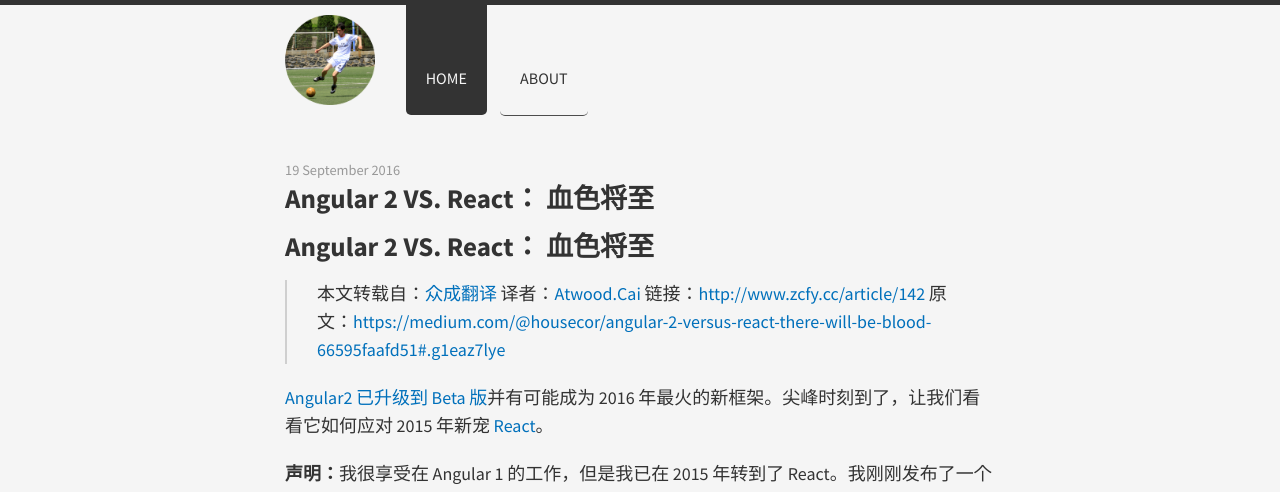
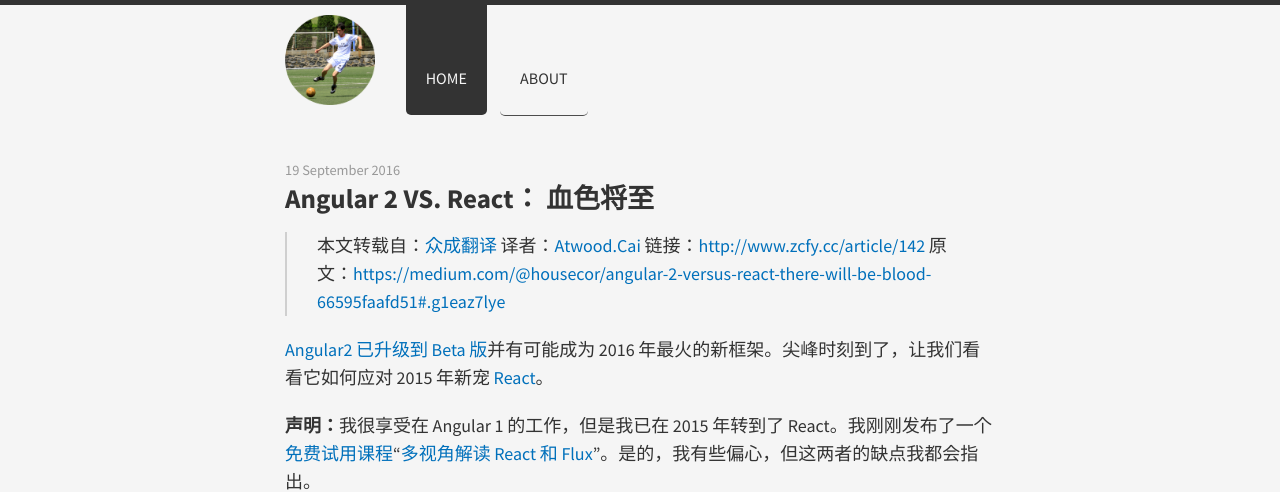
Before and after one commit to ljw27/ljw27.github.io, a Jekyll site: the page built from _posts/2016-09-19-Angular2 VS React.markdown, in a window 1280 px wide and 900 px high, cut to the strip 0-492 px from the top of the window. Built offline with Jekyll 4.4.1, drawn with Linux system fonts in a browser that asks for light colours; nearby versions of some CDN libraries; Markdown is read by kramdown in place of the engine named in the settings.

Commit message:
Update 2016-09-19-Angular2 VS React.markdown
更新

```diff
--- a/_posts/2016-09-19-Angular2 VS React.markdown
+++ b/_posts/2016-09-19-Angular2 VS React.markdown
@@ -4,7 +4,6 @@
 date:   2016-09-19 15:14:54
 categories: jekyll
 ---
-# Angular 2 VS. React： 血色将至
 
 > 本文转载自：[众成翻译](http://www.zcfy.cc)
 > 译者：[Atwood.Cai](http://www.zcfy.cc/@AtwoodCai)
```
